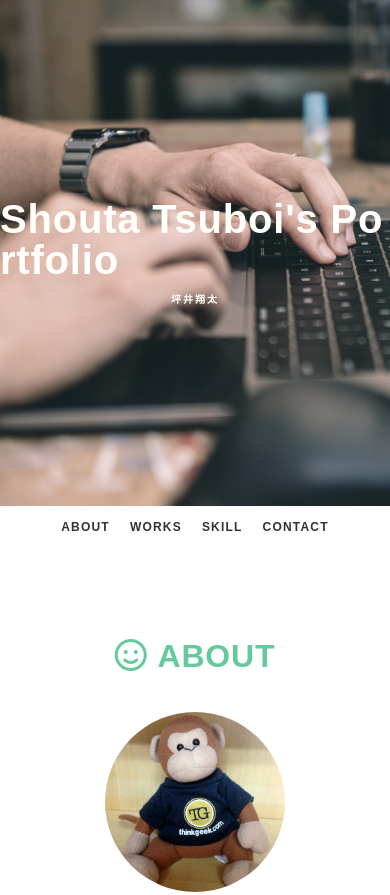
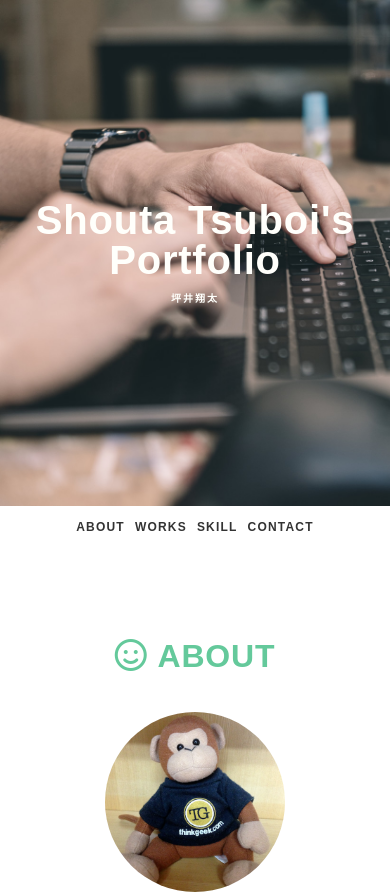
Before and after one commit to nukko-wq/portfolio, a plain HTML site: page index.html in a window 390 px wide. Shown: the top 895 px of the page. Drawn offline with nearby package versions, Linux system fonts and the light colour scheme; some icons are missing.

Commit message:
レイアウトの崩れを修正

```diff
--- a/css/style.css
+++ b/css/style.css
@@ -105,6 +105,10 @@ li {
   font-weight: bold;
   color: #fffffb;
   line-height: 1;
+}
+
+#header .mobile-logo-title {
+  display: none;
 }
 
 #header .logo-desc {
@@ -489,6 +493,14 @@ li {
     font-size: 40px;
   }
 
+  #header .desktop-logo-title {
+    display: none;
+  }
+  #header .mobile-logo-title {
+    display: block;
+    text-align: center;
+  }
+
   #header .logo-name {
     font-size: 16px;
   }
@@ -498,7 +510,7 @@ li {
   }
 
   #gnav li {
-    padding: 0 10px;
+    padding: 0 5px;
   }
 
   #gnav li a {
--- a/index.html
+++ b/index.html
@@ -24,7 +24,8 @@
   <div id="wrapper">
     <header id="header">
       <h1 class="logo">
-        <span class="logo-title">Shouta Tsuboi's Portfolio</span>
+        <span class="logo-title desktop-logo-title">Shouta Tsuboi's Portfolio</span>
+        <span class="logo-title mobile-logo-title">Shouta Tsuboi's<br>Portfolio</span>
         <span class="logo-desc">坪井翔太</span>
       </h1>
     </header>
```
